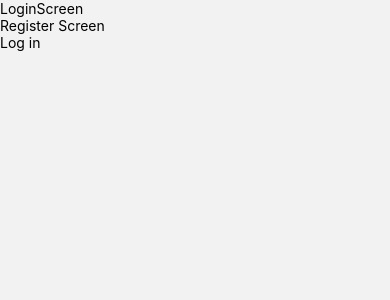
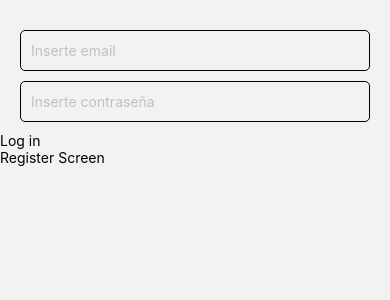
Before and after one commit to No-Country-simulation/c19-131-android, a React Native app: screen /Login in a window 390 px wide. Shown: the top 300 px of the page. Built offline with nearby package versions, Linux system fonts and the light colour scheme.

Commit message:
Despliegue de lista de categorias y productos por categoría. Inputs en el login screen y llamado api.

```diff
--- a/navigation/StackNavigator.js
+++ b/navigation/StackNavigator.js
@@ -8,6 +8,7 @@ import ProfileScreen from "../screens/ProfileScreen";
 import LoginScreen from "../screens/LoginScreen";
 import RegisterScreen from "../screens/RegisterScreen";
 import ListScreen from '../screens/ListScreen';
+import DetailScreen from '../screens/DetailScreen';
 import { NavigationContainer } from "@react-navigation/native";
 const StackNavigator = () => {
   const [isLoggedIn, setIsLoggedIn] = useState(false);
@@ -47,6 +48,11 @@ const StackNavigator = () => {
           component={ListScreen}
           options={{ headerShown: false }}
         />
+        <Stack.Screen
+          name="Detalle Producto"
+          component={DetailScreen}
+          options={{ headerShown: false }}
+        />
       </Stack.Navigator>
     );
   };
--- a/package.json
+++ b/package.json
@@ -13,6 +13,7 @@
     "@react-navigation/native": "^6.1.17",
     "@react-navigation/native-stack": "^6.10.0",
     "@react-navigation/stack": "^6.4.0",
+    "axios": "^1.7.2",
     "expo": "~51.0.18",
     "expo-status-bar": "~1.12.1",
     "react": "18.2.0",
--- a/screens/HomeScreen.js
+++ b/screens/HomeScreen.js
@@ -1,20 +1,35 @@
-import { Pressable, StyleSheet, Text, View } from 'react-native'
-import React from 'react'
+import { Pressable, SafeAreaView, ScrollView, StyleSheet, Text, View } from 'react-native';
+import React from 'react';
 import { useNavigation } from '@react-navigation/native';
 
 const HomeScreen = () => {
   const navigation = useNavigation();
+  const categories = [
+    { id: 1, name: "Sala" },
+    { id: 2, name: "Dormitorio" },
+    { id: 3, name: "Cocina" },
+    { id: 4, name: "Exteriores" }
+  ];
+
+  const CategoryItem = ({ id, name }) => {
+    return (
+      <Pressable style={{ marginVertical: 5 }} onPress={() => navigation.navigate('Lista Productos', { categoryId: id })}>
+        <Text>{name}</Text>
+      </Pressable>
+    );
+  };
+
   return (
-    <View>
-      <Text>HomeScreen</Text>
+    <SafeAreaView>
+      <ScrollView style={{ marginHorizontal: 20, marginVertical: 10 }}>
+        {categories.map(item => (
+          <CategoryItem key={item.id} id={item.id} name={item.name} />
+        ))}
+      </ScrollView>
+    </SafeAreaView>
+  );
+};
 
-      <Pressable onPress={() => navigation.navigate('Lista Productos')}>
-        <Text>Lista productos</Text>
-      </Pressable>
-    </View>
-  )
-}
+export default HomeScreen;
 
-export default HomeScreen
-
-const styles = StyleSheet.create({})
+const styles = StyleSheet.create({});
--- a/screens/ListScreen.js
+++ b/screens/ListScreen.js
@@ -1,15 +1,43 @@
-import { StyleSheet, Text, View } from 'react-native'
-import React from 'react'
-import { SafeAreaView } from 'react-native-safe-area-context'
+import { Pressable, ScrollView, StyleSheet, Text, View } from 'react-native';
+import React, { useState } from 'react';
+import { SafeAreaView } from 'react-native-safe-area-context';
+import { useNavigation, useRoute } from '@react-navigation/native';
 
 const ListScreen = () => {
+  const navigation = useNavigation();
+  const route = useRoute();
+  const { categoryId } = route.params;
+
+  const allProducts = [
+    { id: 1, name: "Product 1", category: 1 },
+    { id: 2, name: "Product 2", category: 1 },
+    { id: 3, name: "Product 3", category: 2 },
+    { id: 4, name: "Product 4", category: 2 },
+    { id: 5, name: "Product 5", category: 3 },
+    { id: 6, name: "Product 6", category: 4 },
+  ];
+
+  const products = allProducts.filter(product => product.category === categoryId);
+
+  const ProductItem = ({ name }) => {
+    return (
+      <Pressable style={{ marginVertical: 5 }} onPress={() => navigation.navigate('Detalle Producto')}>
+        <Text>{name}</Text>
+      </Pressable>
+    );
+  };
+
   return (
     <SafeAreaView>
-      <Text>ListScreen</Text>
+      <ScrollView style={{ marginHorizontal: 20, marginVertical: 10 }}>
+        {products.map(product => (
+          <ProductItem key={product.id} name={product.name} />
+        ))}
+      </ScrollView>
     </SafeAreaView>
-  )
-}
+  );
+};
 
-export default ListScreen
+export default ListScreen;
 
-const styles = StyleSheet.create({})
+const styles = StyleSheet.create({});
--- a/screens/LoginScreen.js
+++ b/screens/LoginScreen.js
@@ -1,23 +1,104 @@
-import { Pressable, StyleSheet, Text, View } from 'react-native'
-import React from 'react'
+import { Pressable, StyleSheet, Text, TextInput, View } from 'react-native'
+import React, { useState } from 'react'
 import { SafeAreaView } from 'react-native-safe-area-context'
 import { useNavigation } from '@react-navigation/native';
+import axios from 'axios';
+import { baseUrl } from '../utils/constants';
 
 const LoginScreen = () => {
   const navigation = useNavigation();
+  const [email, setEmail] = useState('');
+  const [password, setPassword] = useState('');
+
+  function handleOnTapLoginButton() {
+    const userData = { email: email, password: password };
+    axios
+      .post(baseUrl + "/login", userData)
+      .then((res) => {
+        console.log(res.data);
+        if (res.data.status === 200) {
+          navigation.navigate("MainStack");
+          console.log("Ingreso exitoso");
+          setEmail("");
+          setPassword("");
+        }
+      })
+      .catch((error) => {
+        console.error("Login error:", error);
+        if (error.response && error.response.status === 401) {
+          alert("Credenciales inválidas.");
+        } else {
+          alert("Ocurrió un error. Intente de nuevo más tarde.");
+        }
+      });
+  }
   return (
     <SafeAreaView>
-      <Text>LoginScreen</Text>
+      <View style={{marginHorizontal: 20, marginTop: 30}}>
+        <View
+          style={{
+            borderWidth: 1,
+            borderRadius: 5,
+            borderColor: "black",
+            fontSize: 14,
+            height: 41,
+            padding: 10,
+            flexDirection: "row",
+            alignItems: "center",
+          }}
+        >
+          <TextInput
+            style={{
+              flex: 1,
+              fontSize: 14,
+            }}
+            value={email}
+            onChangeText={setEmail}
+            placeholder="Inserte email"
+            placeholderTextColor="#C0C0C0"
+            keyboardType="email-address"
+            autoCapitalize="none"
+          />
+        </View>
+        <View
+          style={{
+            borderWidth: 1,
+            borderRadius: 5,
+            borderColor: "black",
+            fontSize: 14,
+            height: 41,
+            padding: 10,
+            flexDirection: "row",
+            alignItems: "center",
+            marginVertical: 10,
+          }}
+        >
+          <TextInput
+            style={{
+              flex: 1,
+              fontSize: 14,
+            }}
+            value={password}
+            onChangeText={setPassword}
+            placeholder="Inserte contraseña"
+            placeholderTextColor="#C0C0C0"
+            autoCapitalize="none"
+            secureTextEntry={true}
+          />
+        </View>
+      </View>
 
-      <Pressable onPress={() => navigation.navigate('Register')}>
+      <Pressable onPress={handleOnTapLoginButton}>
+        <Text>Log in</Text>
+      </Pressable>
+
+      <Pressable onPress={() => navigation.navigate("Register")}>
         <Text>Register Screen</Text>
       </Pressable>
 
-      <Pressable onPress={() => navigation.navigate('MainStack')}>
-        <Text>Log in</Text>
-      </Pressable>
+
     </SafeAreaView>
-  )
+  );
 }
 
 export default LoginScreen
--- /dev/null
+++ b/utils/constants.js
@@ -0,0 +1,2 @@
+
+export const baseUrl = 'https://yourdomain.com/api';
```
Also changed, not shown: 1 other file (tests, documents, lock files or other folders).
